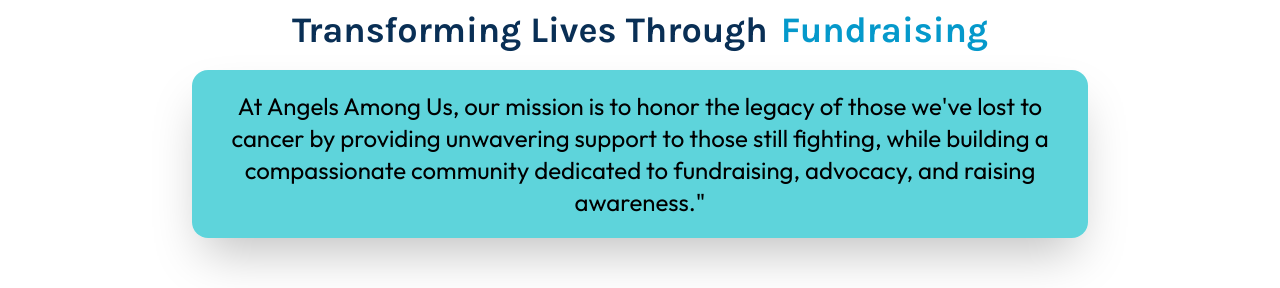
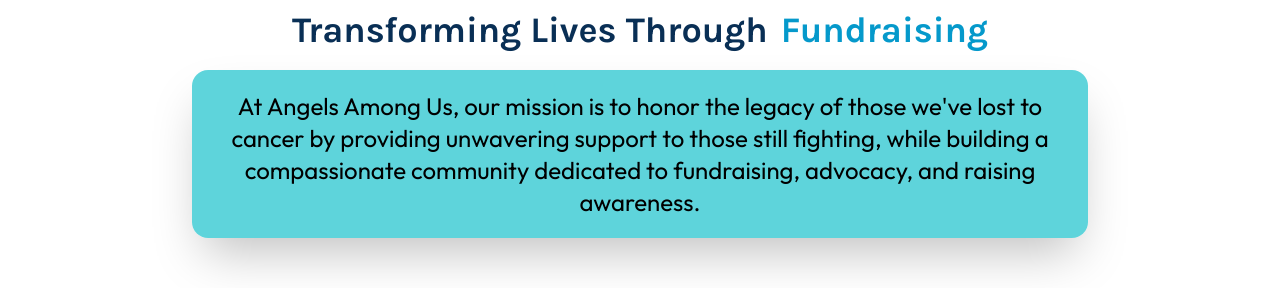
Before and after one commit to aadityapanchal7/Angels-Among-Us-Website, a Next.js app: page / in a window 1280 px wide. Shown: the part 618-906 px from the top of the page. Built offline with nearby package versions, Linux system fonts and the light colour scheme.

Commit message:
Fixed error

```diff
--- a/app/components/Info.tsx
+++ b/app/components/Info.tsx
@@ -15,7 +15,7 @@
         <div className= {` flex items-center text-2xl md:text-2xl p-10 md:p-0 pt-10  ${outfit.className}`}>
 
           <div className=" bg-grad-blue/80 p-5 text-2xl shadow-2xl rounded-2xl  mt-5 ">
-          At Angels Among Us, our mission is to honor the legacy of those we've lost to cancer by providing unwavering support to those still fighting, while building a compassionate community dedicated to fundraising, advocacy, and raising awareness."
+          At Angels Among Us, our mission is to honor the legacy of those we&apos;ve lost to cancer by providing unwavering support to those still fighting, while building a compassionate community dedicated to fundraising, advocacy, and raising awareness.
           </div>
 
         </div>
```
